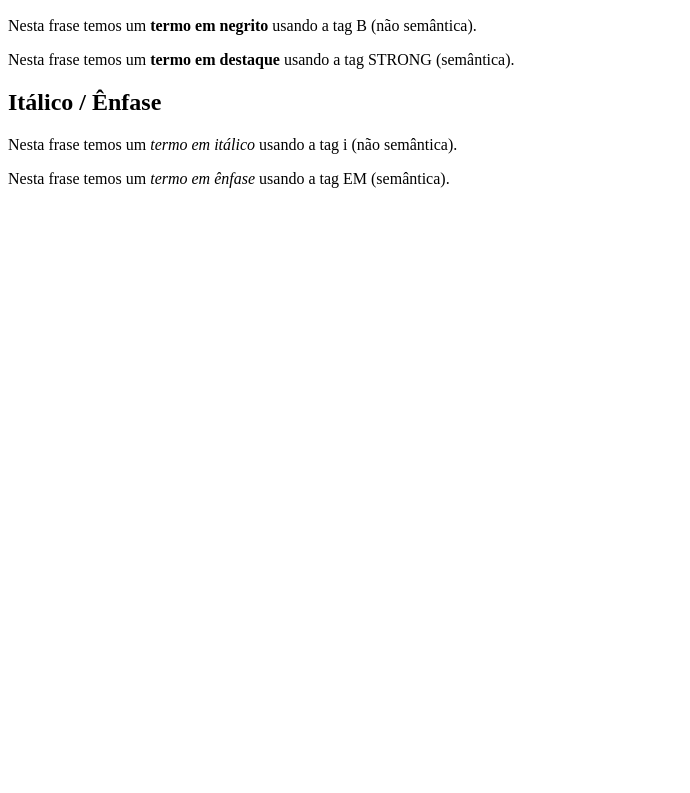
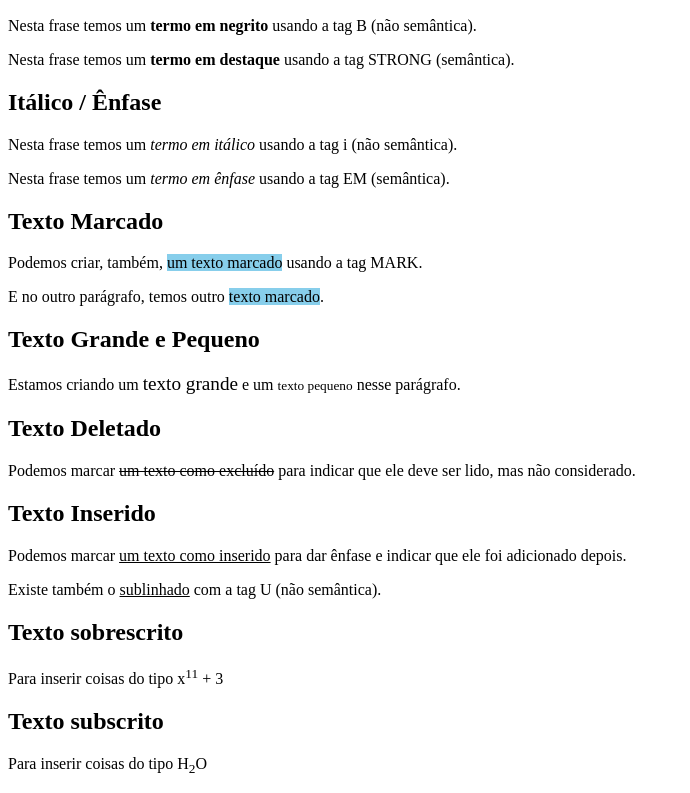
Before and after one commit to Rennan0102/ExerciciosHTML-CSS, a plain HTML site: page Ex006/index.html in a window 1280 px wide. Shown: the part 110-903 px from the top of the page, without its empty margins (0-690 px from the left). Before the commit the page ends 800 px from the top, so only its background shows below. Drawn offline with Linux system fonts and the light colour scheme.

Commit message:
Update index.html

```diff
--- a/Ex006/index.html
+++ b/Ex006/index.html
@@ -4,6 +4,11 @@
     <meta charset="UTF-8">
     <meta name="viewport" content="width=device-width, initial-scale=1.0">
     <title>Formatação de Textos</title>
+    <style>
+        mark {
+            background-color: skyblue;
+        }
+    </style>
 </head>
 <body>
     <h1>Principais Formatações</h1>
@@ -13,5 +18,19 @@
     <h2>Itálico / Ênfase</h2>
     <p>Nesta frase temos um <i>termo em itálico</i> usando a tag i (não semântica).</p>
     <p>Nesta frase temos um <em>termo em ênfase</em> usando a tag EM (semântica).</p>
+    <h2>Texto Marcado</h2>
+    <p>Podemos criar, também, <mark>um texto marcado</mark> usando a tag MARK.</p>
+    <p>E no outro parágrafo, temos outro <mark>texto marcado</mark>.</p>
+    <h2>Texto Grande e Pequeno</h2>
+    <p>Estamos criando um <big>texto grande</big> e um <small>texto pequeno</small> nesse parágrafo.</p>
+    <h2>Texto Deletado</h2>
+    <p>Podemos marcar <del>um texto como excluído</del> para indicar que ele deve ser lido, mas não considerado.</p>
+    <h2>Texto Inserido</h2>
+    <p>Podemos marcar <ins>um texto como inserido</ins> para dar ênfase e indicar que ele foi adicionado depois.</p>
+    <p>Existe também o <u>sublinhado</u> com a tag U (não semântica).</p>
+    <h2>Texto sobrescrito</h2>
+    <p>Para inserir coisas do tipo x<sup>11</sup> + 3</p>
+    <h2>Texto subscrito</h2>
+    <p>Para inserir coisas do tipo H<sub>2</sub>O</p>
 </body>
 </html>
```
